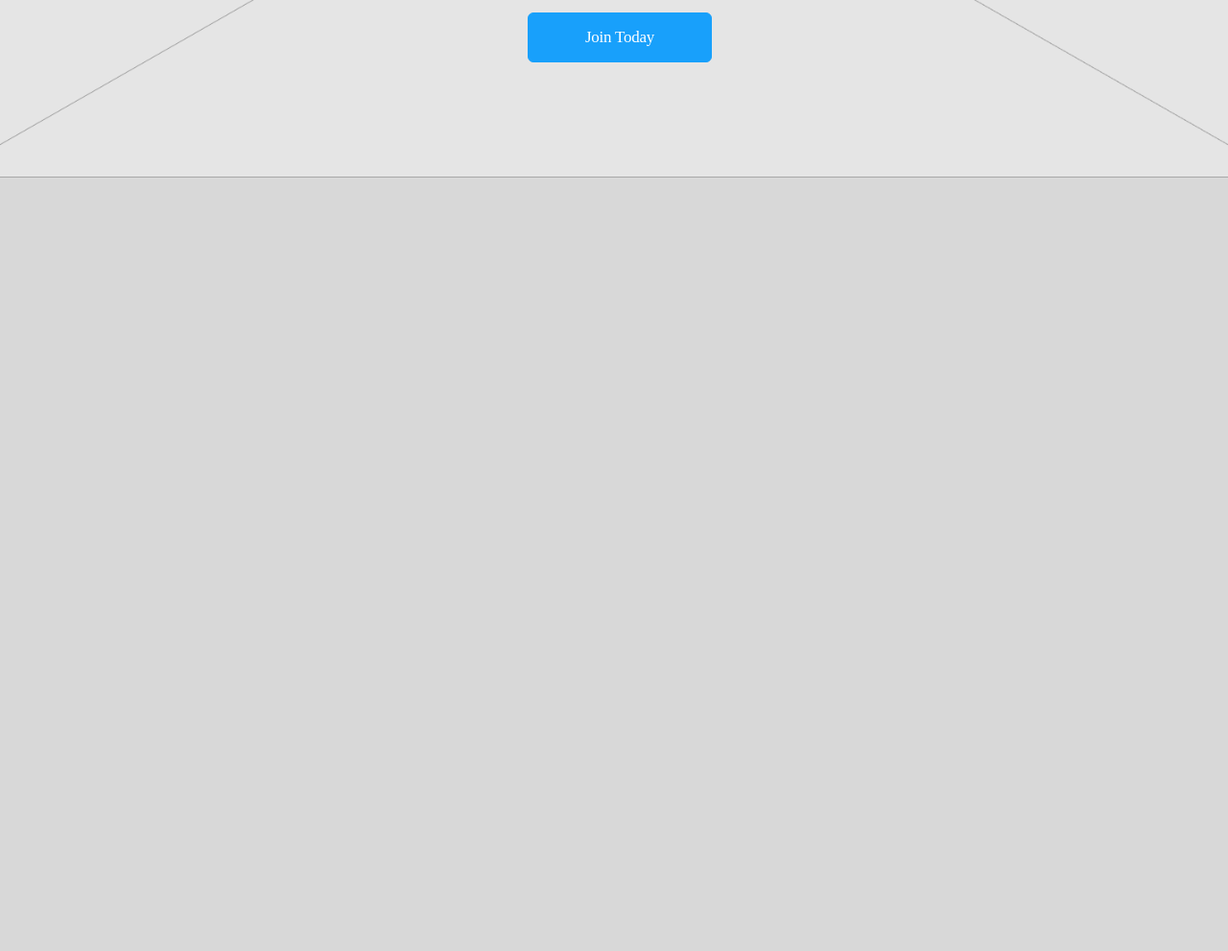
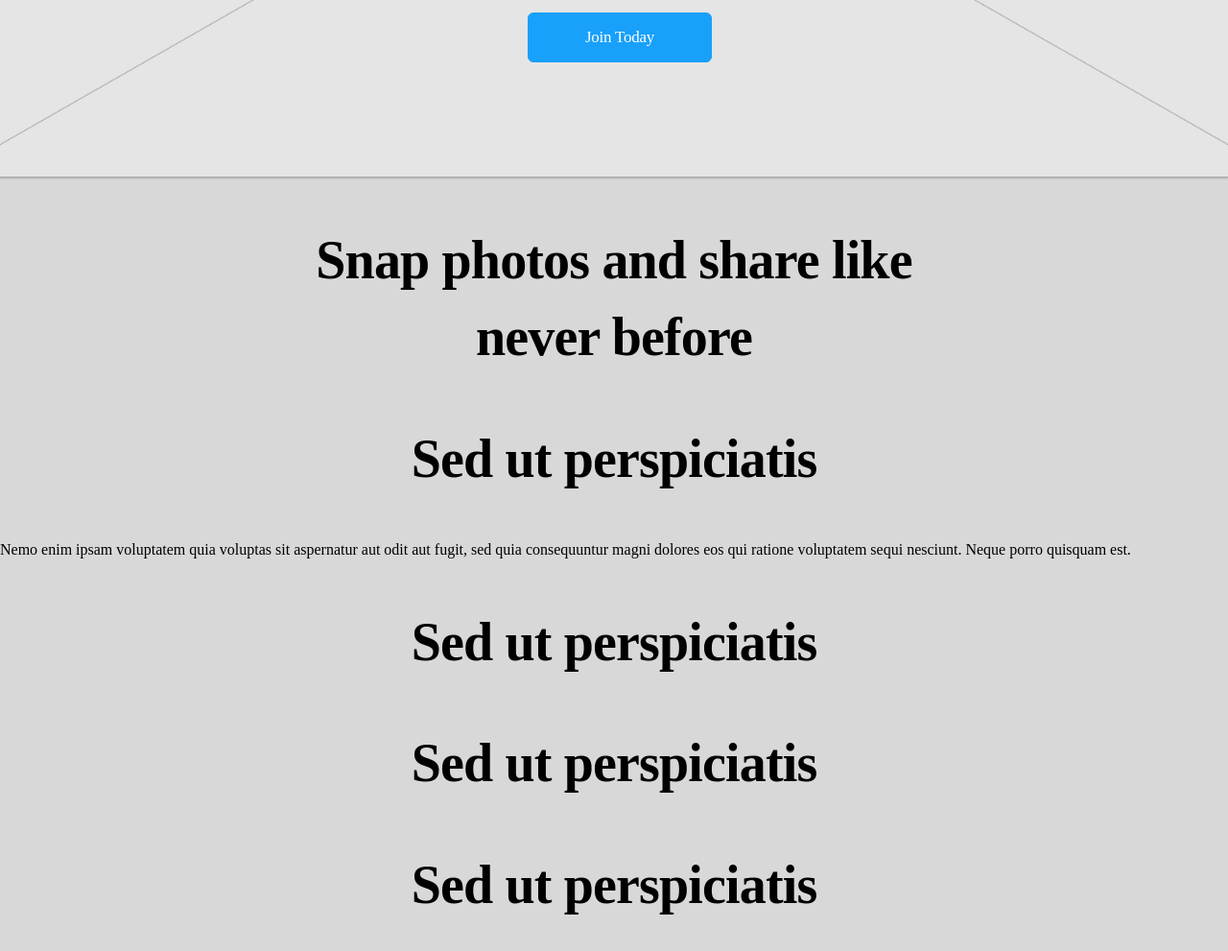
Before and after one commit to EdmundsP/wireframes, a plain HTML site: page index.html in a window 1280 px wide. Shown: the part 715-1706 px from the top of the page at 96% size. Before the commit the page ends 900 px from the top, so only its background shows below. Drawn offline with Linux system fonts and the light colour scheme.

Commit message:
first sections structure

```diff
--- a/index.html
+++ b/index.html
@@ -47,3 +47,23 @@
     <h1 class="bg_header__title">The largest community of photo enthusiasts</h1>
     <a href="#" class="btn btn_accent">Join Today</a>
 </header>
+<section class="first_section">
+    <h1>Snap photos and share like <br> never before</h1>
+    <div class="card_block">
+        <div class="card">
+            <h1>Sed ut perspiciatis</h1>
+            <div>
+                Nemo enim ipsam voluptatem quia voluptas sit aspernatur aut odit aut fugit, sed quia consequuntur magni dolores eos qui ratione voluptatem sequi nesciunt. Neque porro quisquam est.
+            </div>
+        </div>
+        <div class="card">
+            <h1>Sed ut perspiciatis</h1>
+        </div>
+        <div class="card">
+            <h1>Sed ut perspiciatis</h1>
+        </div>
+        <div class="card">
+            <h1>Sed ut perspiciatis</h1>
+        </div>
+    </div>
+</section>
```
